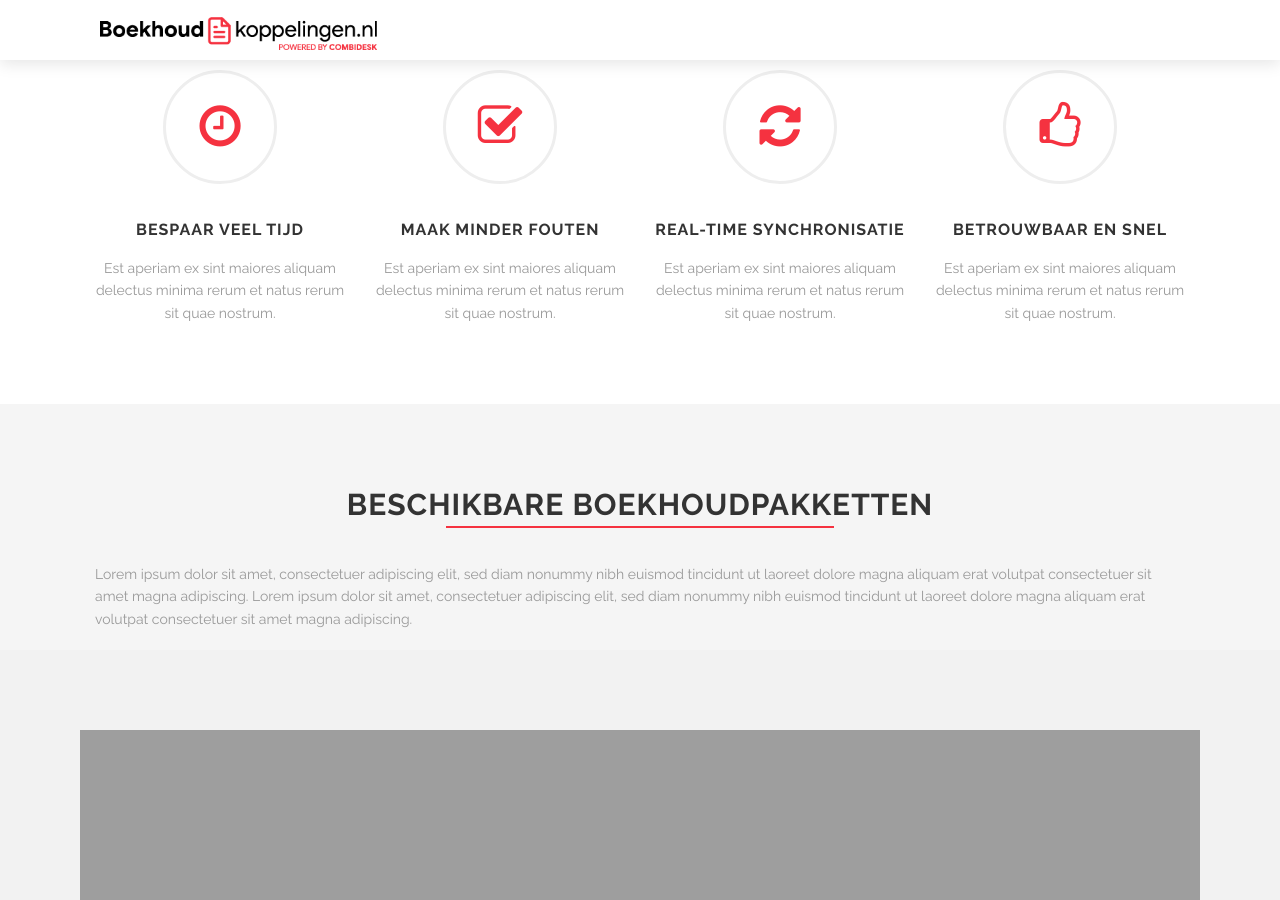
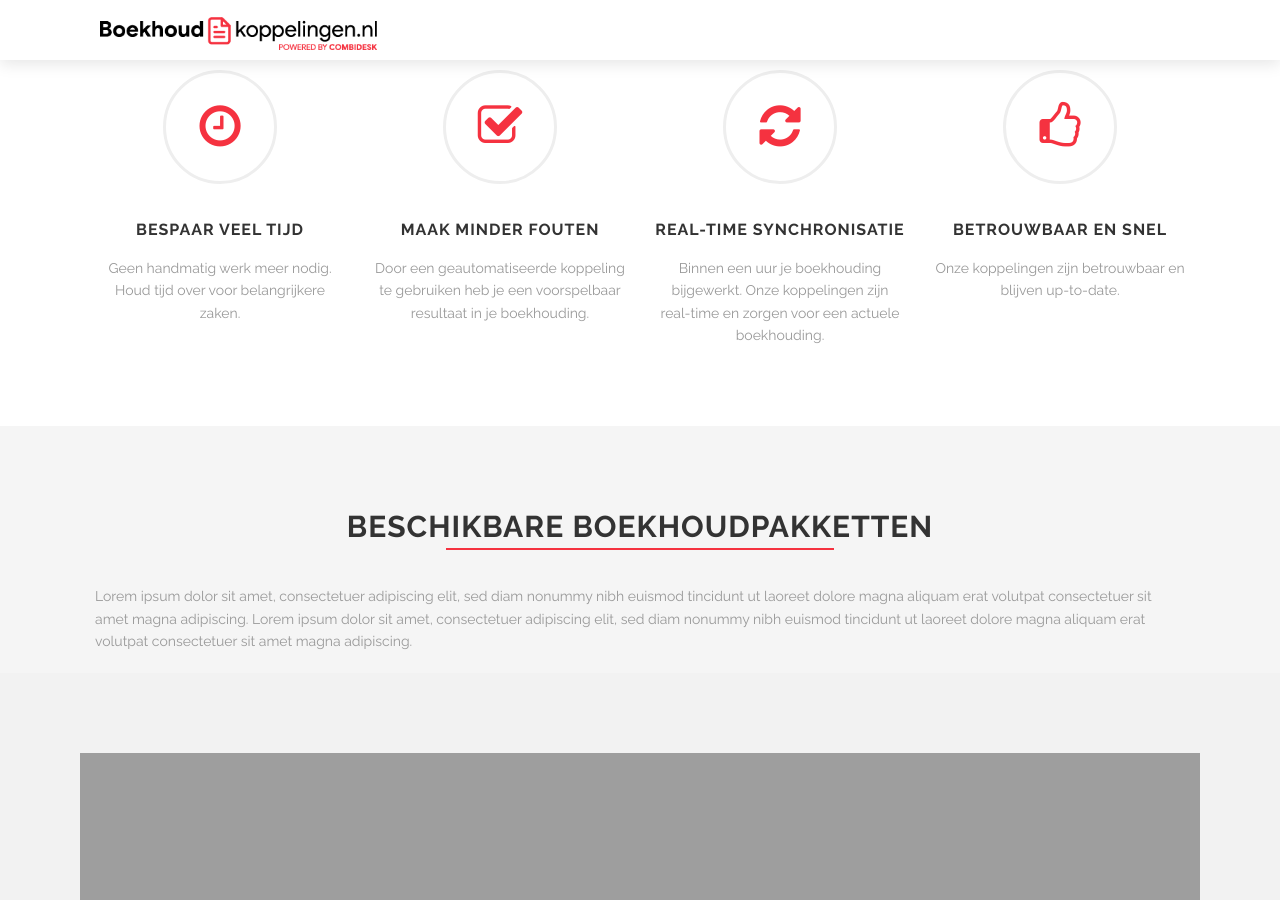
Before and after one commit to Combidesk/combidesk.github.io, a Jekyll site: the page built from index.html, in a window 1280 px wide and 900 px high, scrolled down 782 px. Built offline with Jekyll 4.4.1, drawn with Linux system fonts in a browser that asks for light colours; a script that is not in the unit is left out; the list of posts is cut into pages by our own code.

Commit message:
some texts

```diff
--- a/index.html
+++ b/index.html
@@ -141,16 +141,16 @@ milestones:
 
 <div class="row">
   <div class="medium-3 large-3 columns">
-    {% include icon-text.html title='Bespaar veel tijd' desc='Est aperiam ex sint maiores aliquam delectus minima rerum et natus rerum sit quae nostrum.' icon_class='fa fa-clock-o' delay='0' shape_class='icon-text-circle' %}
+    {% include icon-text.html title='Bespaar veel tijd' desc='Geen handmatig werk meer nodig. Houd tijd over voor belangrijkere zaken.' icon_class='fa fa-clock-o' delay='0' shape_class='icon-text-circle' %}
   </div>
   <div class="medium-3 large-3 columns">
-    {% include icon-text.html title='Maak minder fouten' desc='Est aperiam ex sint maiores aliquam delectus minima rerum et natus rerum sit quae nostrum.' icon_class='fa fa-check-square-o' delay='200' shape_class='icon-text-circle' %}
+    {% include icon-text.html title='Maak minder fouten' desc='Door een geautomatiseerde koppeling te gebruiken heb je een voorspelbaar resultaat in je boekhouding.' icon_class='fa fa-check-square-o' delay='200' shape_class='icon-text-circle' %}
   </div>
   <div class="medium-3 large-3 columns">
-    {% include icon-text.html title='Real-time synchronisatie' desc='Est aperiam ex sint maiores aliquam delectus minima rerum et natus rerum sit quae nostrum.' icon_class='fa fa-refresh' delay='400' shape_class='icon-text-circle' %}
+    {% include icon-text.html title='Real-time synchronisatie' desc='Binnen een uur je boekhouding bijgewerkt. Onze koppelingen zijn real-time en zorgen voor een actuele boekhouding.' icon_class='fa fa-refresh' delay='400' shape_class='icon-text-circle' %}
   </div>
   <div class="medium-3 large-3 columns">
-    {% include icon-text.html title='Betrouwbaar en snel' desc='Est aperiam ex sint maiores aliquam delectus minima rerum et natus rerum sit quae nostrum.' icon_class='fa fa-thumbs-o-up' delay='600' shape_class='icon-text-circle' %}
+    {% include icon-text.html title='Betrouwbaar en snel' desc='Onze koppelingen zijn betrouwbaar en blijven up-to-date.' icon_class='fa fa-thumbs-o-up' delay='600' shape_class='icon-text-circle' %}
   </div>
 </div>
 
```
